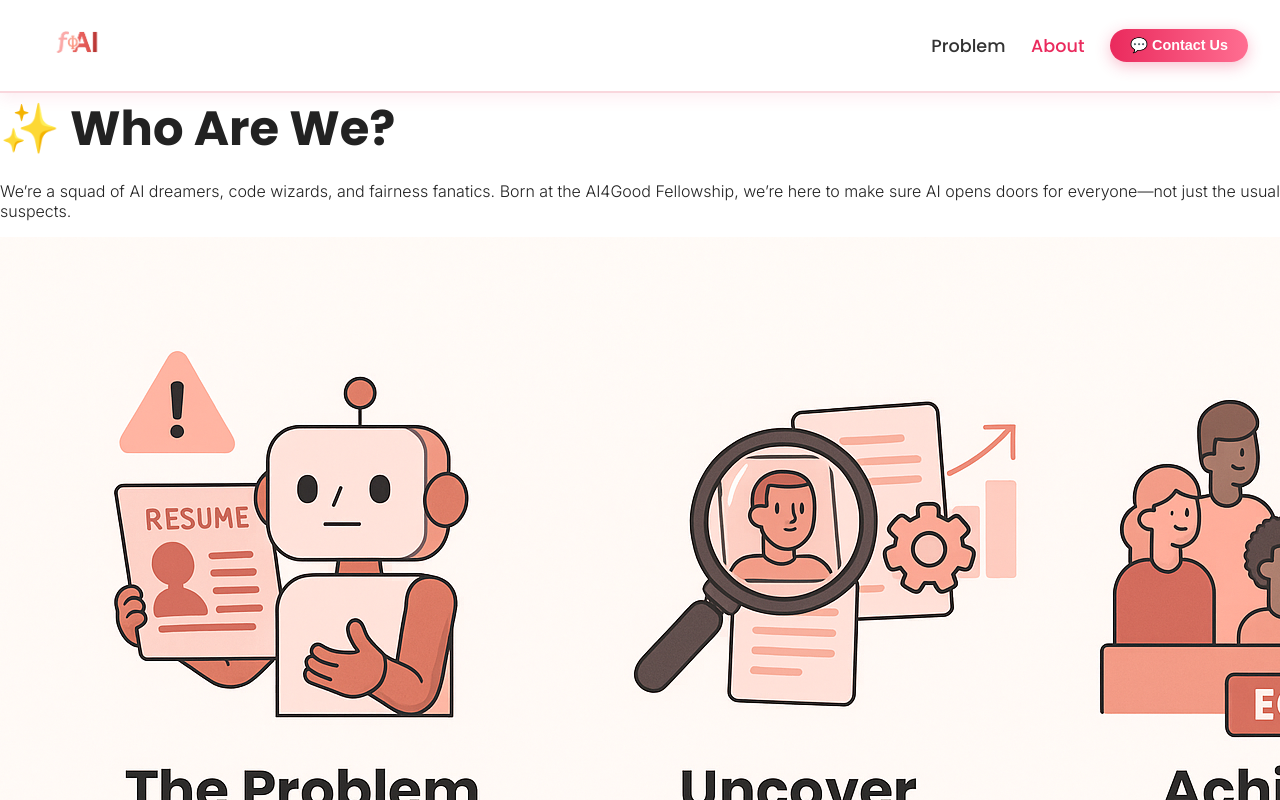
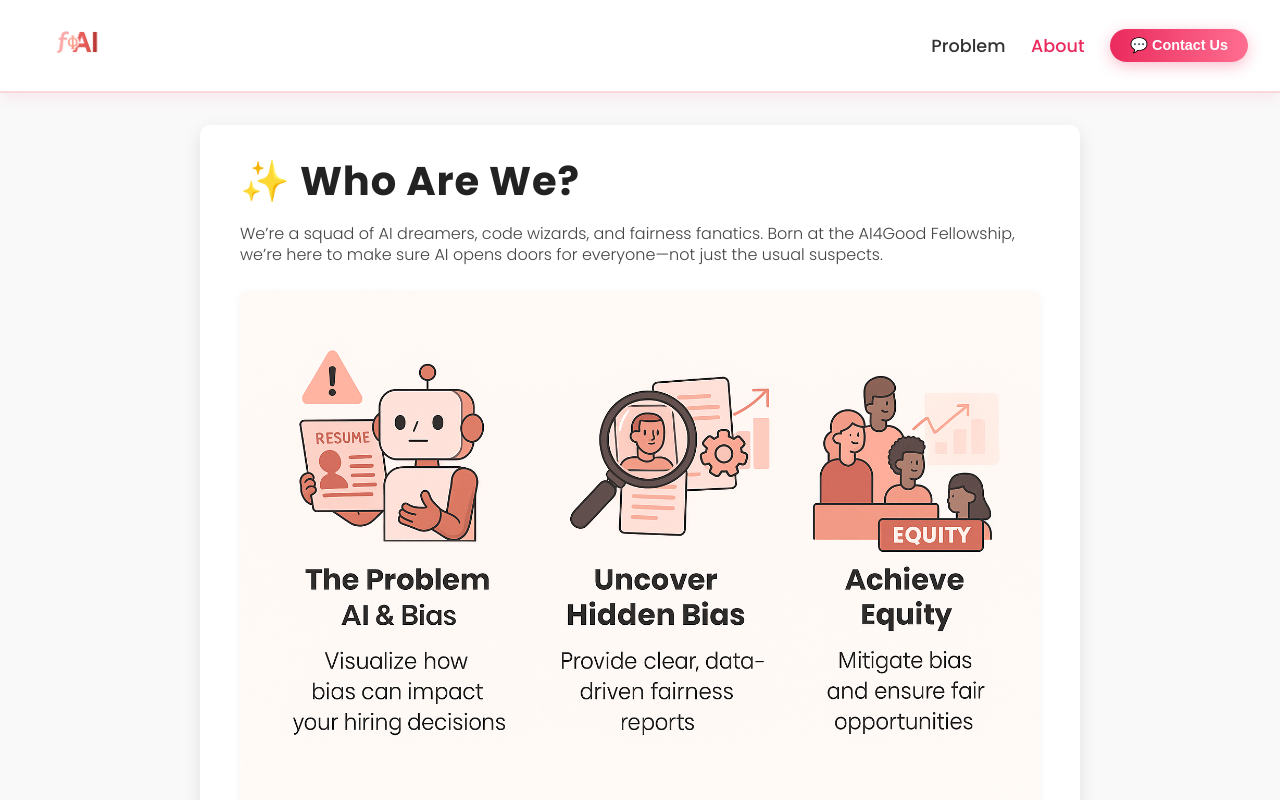
Before and after one commit to imancheema/fAI, a React (Create React App) app in the folder frontend/: page /about in a window 1280 px wide. Built offline with nearby package versions, Linux system fonts and the light colour scheme.

Commit message:
Adds styling to 'About' page

```diff
--- a/frontend/src/screens/AboutPage.tsx
+++ b/frontend/src/screens/AboutPage.tsx
@@ -1,19 +1,30 @@
 // src/screens/AboutPage.tsx
 import React from "react";
 import equityImg from "../assets/equity.png";
-import "./LandingPage.css";
+import "./ProblemPage.css"; // Reusing the same styles
 
 const AboutPage = () => (
-  <div className="section-page genz-bg">
-    <h1 className="section-title rainbow-text">✨ Who Are We?</h1>
-    <p className="section-paragraph">
-      We’re a squad of AI dreamers, code wizards, and fairness fanatics. Born at the AI4Good Fellowship, we’re here to make sure AI opens doors for everyone—not just the usual suspects.
-    </p>
-    <img src={equityImg} alt="Equity illustration" className="section-image floating-img" />
-    <p className="section-paragraph">
-      Our vibe? <b>Radical transparency.</b> Our mission? <b>Level the playing field.</b> Our promise? <b>AI that’s actually for good.</b>
-      <br /><span className="emoji-burst">🚀🤖🌈</span>
-    </p>
+  <div className="page-wrapper">
+    <div className="content-container">
+      <h1 className="problem-title">✨ Who Are We?</h1>
+      <p className="body-text">
+        We’re a squad of AI dreamers, code wizards, and fairness fanatics. Born
+        at the AI4Good Fellowship, we’re here to make sure AI opens doors for
+        everyone—not just the usual suspects.
+      </p>
+      <img
+        src={equityImg}
+        alt="Equity illustration"
+        className="content-image"
+      />
+      <p className="body-text">
+        Our vibe? <b>Radical transparency.</b> Our mission?{" "}
+        <b>Level the playing field.</b> Our promise?{" "}
+        <b>AI that’s actually for good.</b>
+        <br />
+        <span role="img" aria-label="emoji-burst"></span>
+      </p>
+    </div>
   </div>
 );
 
```
